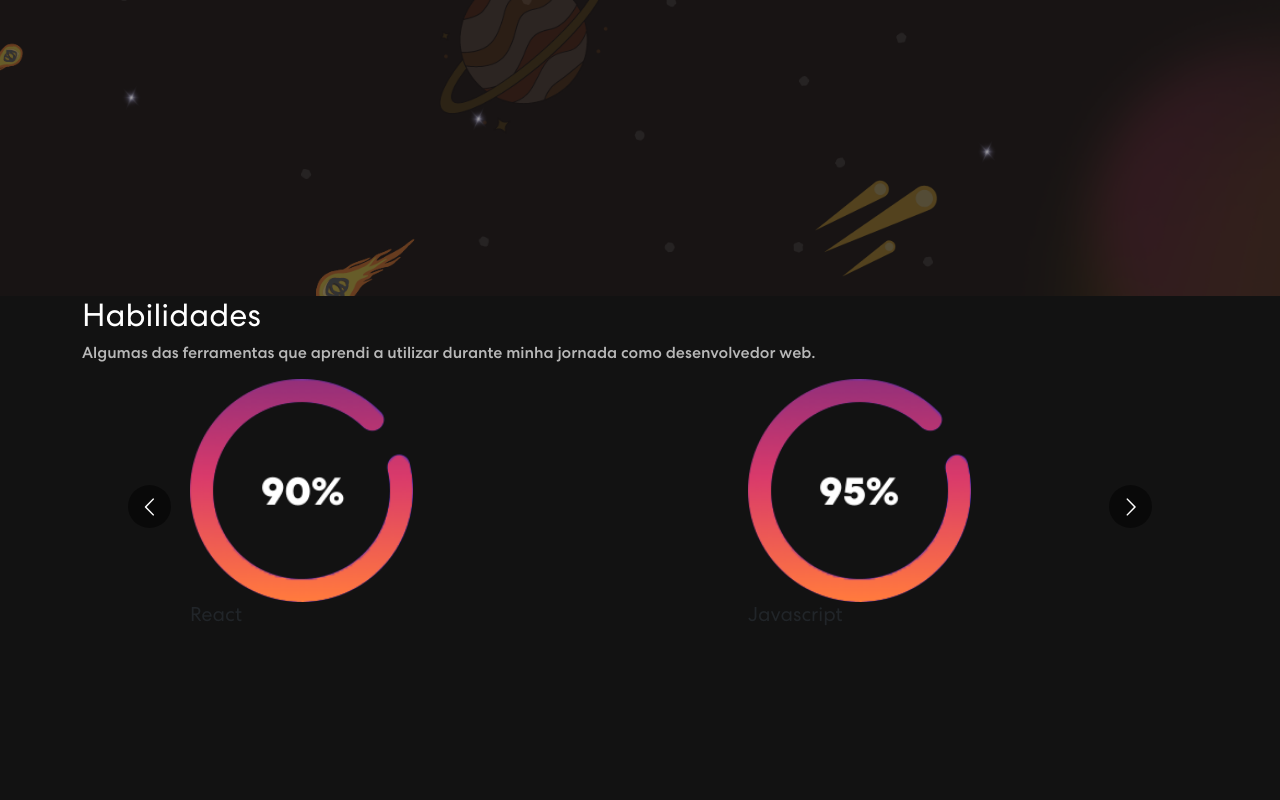
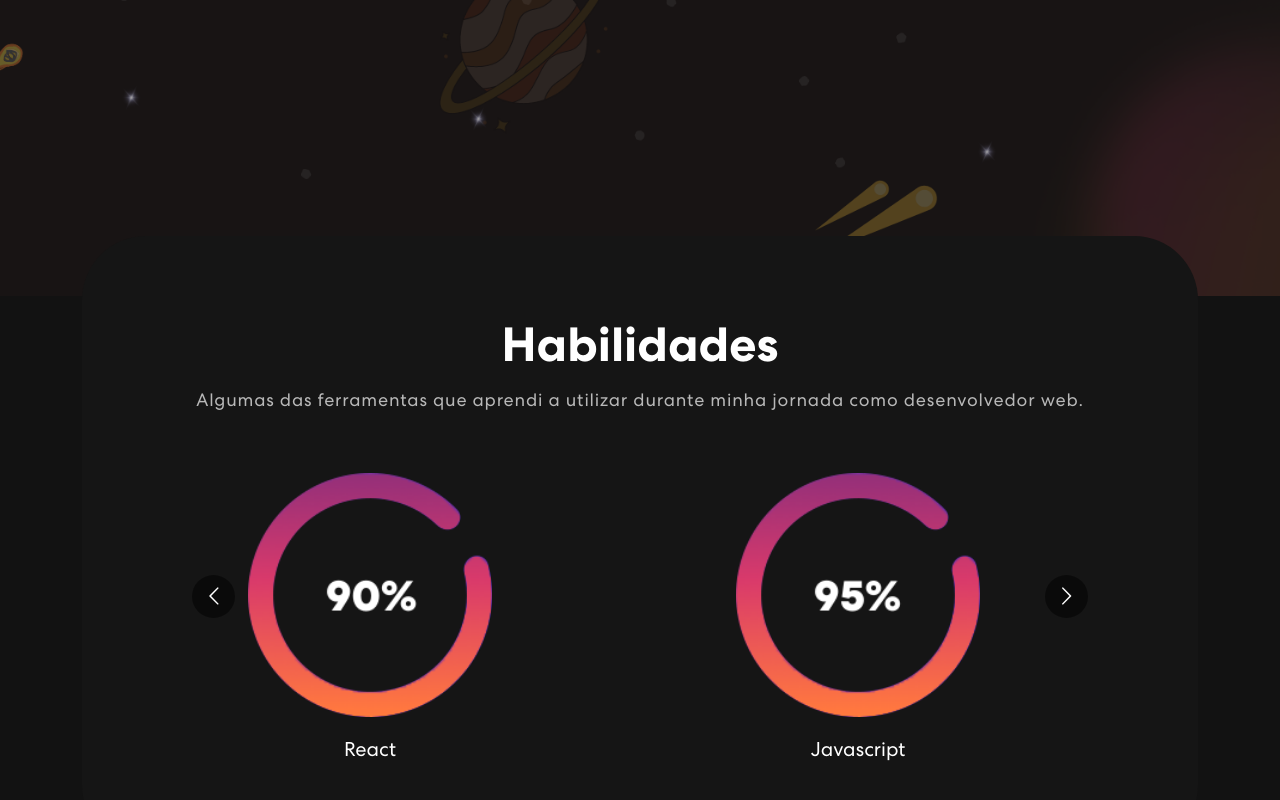
Before and after one commit to danielcdeda/my-portfolio, a React (Create React App) app: page / in a window 1280 px wide. Shown: the part 608-1408 px from the top of the page. Before the commit the page ends 1242 px from the top, so only its background shows below. Built offline with nearby package versions, Linux system fonts and the light colour scheme.

Commit message:
updated carousel 2

```diff
--- a/src/App.css
+++ b/src/App.css
@@ -28,7 +28,6 @@
 html {
   scroll-behavior: smooth;
   scroll-padding-top: 75px;
-  scrollbar-color: #f8dc4c;
   background-color: #121212  !important;
   color: #fff !important;
   font-family: 'Centra', sans-serif !important;
--- a/src/components/Skills/Skills.js
+++ b/src/components/Skills/Skills.js
@@ -5,6 +5,7 @@
 import meter2 from '../../assets/img/meter2.png'
 import meter3 from '../../assets/img/meter3.png'
 import './skills.css'
+import gradient from '../../assets/img/Gradient.png'
 
 
 function Skills () {
@@ -28,14 +29,14 @@
 
 
       return (
-      <section className="skill" id="skills">
+      <section className="skill" id="habilidades">
         <Container>
             <Row>
                 <Col>
                     <div className="skill-box">
                         <h2 className="stacks-title">Habilidades</h2>
                         <p>Algumas das ferramentas que aprendi a utilizar durante minha jornada como desenvolvedor web.</p>
-                        <Carousel responsive={responsive} infinite={true} className="skill-slider">
+                        <Carousel responsive={responsive} infinite={true} className="skill-slider custom-carousel-transition">
                             <div className="item">
                                 <img src={meter3} alt="Image" className="imageMeter" />
                                 <h5 className="Stacks">React</h5>
@@ -61,6 +62,7 @@
                 </Col>
             </Row>
         </Container>
+
       </section>
       )
 }
--- a/src/components/Skills/skills.css
+++ b/src/components/Skills/skills.css
@@ -1,26 +1,61 @@
+.skill {
+    padding: 0 0 50px 0;
+    position: relative;
+}
 
-#skills {
+#habilidades {
     background-color: #121212;
+}
+
+.skill-box {
+    background-color: #151515;
+    border-radius: 64px;
+    text-align: center;
+    padding: 80px 70px;
+    margin-top:  -60px;
+}
+
+h2, .stacks-title {
+    color: white;
     font-family: 'Centra';
+    font-weight: 700;
+    font-size: 48px;
+    margin-bottom: 20px;
+}
+
+p {
+   color: #B8B8B8;
+   font-weight: 500;
+   font-family: 'Centra';
+   font-size: 18px;
+   letter-spacing: 0.8px;
+   line-height: 14px;
+}
+
+.Stacks {
+    margin-top: 20px;
+    color: white;
+    font-family: 'Centra';
+    font-weight: 500;
+}
+
+.background-image-left {
+    width: 32%;
+    position: absolute;
+    left: -240px;
+    opacity: 9%;
+    top:28%;
+    z-index: 45;
 }
 
 .item {
-    position: relative;
-    left: 108px
+    margin-top: 50px;
+    width: 50%;
+    margin-left: 96px;
 }
 
-.imageMeter{
-    width: 40%;
+.skill-slider {
+    margin: 0 auto;
+    position: relative;
+    transition: 2s;
 }
-
-h5 {
-    color: white;
-}
-
-.stacks-title{
-    color: white;
-}
-
-p {
-    color: #B8B8B8;
-}
```
Also changed, not shown: src/assets/img/Gradient.png (added).
